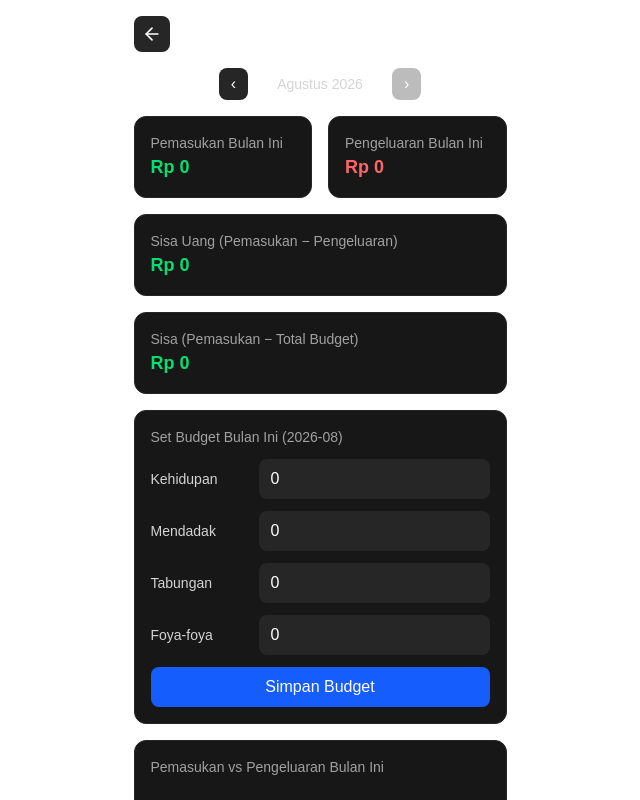
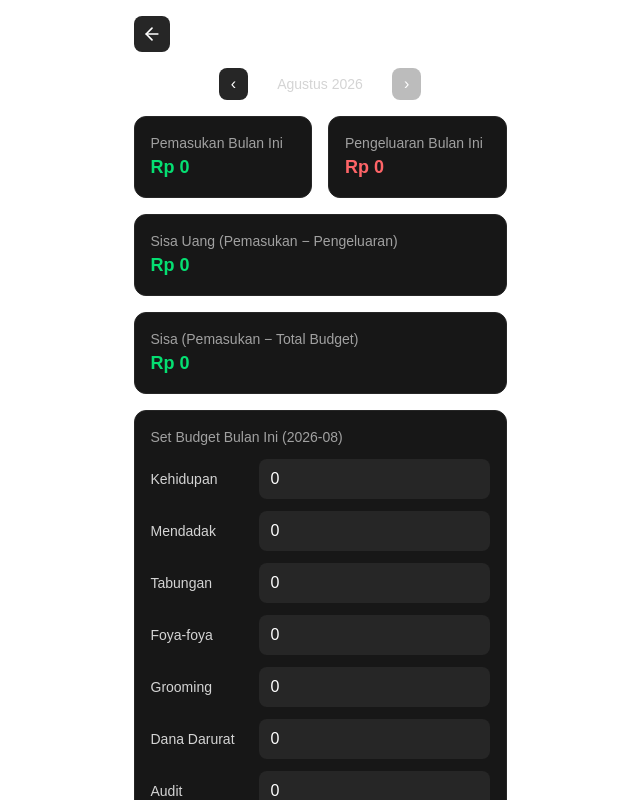
Before and after one commit to topiqnurrm/topiqnurrm-finance-journal, a Next.js app: page /analysis in a window 1280 px wide. Shown: the top 800 px of the page, without its empty margins (320-960 px from the left). Built offline with nearby package versions, Linux system fonts and the light colour scheme; no server answers; the database is empty.

Commit message:
tambah audit, dana darurat, dan grooming sesuai dengan exel mba hani

```diff
--- a/app/analysis/page.tsx
+++ b/app/analysis/page.tsx
@@ -39,8 +39,17 @@ export default function AnalysisPage() {
   const totalExpense = monthlyTransactions
     .filter((t) => t.type === "expense")
     .reduce((s, t) => s + t.amount, 0);
+
+  // Pakai (budget?.field ?? 0) per field supaya aman untuk budget bulan lama
+  // yang belum punya field grooming/dana_darurat/audit.
   const totalBudgetAllocated = budget
-    ? budget.kehidupan + budget.mendadak + budget.tabungan + budget.foya_foya
+    ? (budget.kehidupan ?? 0) +
+      (budget.mendadak ?? 0) +
+      (budget.tabungan ?? 0) +
+      (budget.foya_foya ?? 0) +
+      (budget.grooming ?? 0) +
+      (budget.dana_darurat ?? 0) +
+      (budget.audit ?? 0)
     : 0;
   const sisaBudget = totalIncome - totalBudgetAllocated;
   const sisaUang = totalIncome - totalExpense;
--- a/components/analysis/BudgetForm.tsx
+++ b/components/analysis/BudgetForm.tsx
@@ -13,16 +13,33 @@ const CATEGORIES = [
   { key: "mendadak", label: "Mendadak" },
   { key: "tabungan", label: "Tabungan" },
   { key: "foya_foya", label: "Foya-foya" },
+  { key: "grooming", label: "Grooming" },
+  { key: "dana_darurat", label: "Dana Darurat" },
+  { key: "audit", label: "Audit" },
 ] as const;
 
+const EMPTY_VALUES = {
+  kehidupan: 0,
+  mendadak: 0,
+  tabungan: 0,
+  foya_foya: 0,
+  grooming: 0,
+  dana_darurat: 0,
+  audit: 0,
+};
+
 export default function BudgetForm({ monthId, initialBudget, onSave }: Props) {
-  const [values, setValues] = useState({ kehidupan: 0, mendadak: 0, tabungan: 0, foya_foya: 0 });
+  const [values, setValues] = useState(EMPTY_VALUES);
   const [saving, setSaving] = useState(false);
 
   useEffect(() => {
     if (initialBudget) {
       const { id, ...rest } = initialBudget;
-      setValues(rest);
+      // Merge dengan default 0 supaya budget bulan lama (sebelum kategori baru
+      // ditambahkan) tidak punya field undefined untuk grooming/dana_darurat/audit
+      setValues({ ...EMPTY_VALUES, ...rest });
+    } else {
+      setValues(EMPTY_VALUES);
     }
   }, [initialBudget]);
 
--- a/components/analysis/CategoryBreakdown.tsx
+++ b/components/analysis/CategoryBreakdown.tsx
@@ -1,8 +1,25 @@
 import { formatRupiah } from "@/lib/utils/currency";
 import { Budget, Transaction } from "@/lib/types/finance";
 
-const CATEGORIES = ["kehidupan", "mendadak", "tabungan", "foya_foya"] as const;
-const LABELS: Record<string, string> = { kehidupan: "Kehidupan", mendadak: "Mendadak", tabungan: "Tabungan", foya_foya: "Foya-foya" };
+const CATEGORIES = [
+  "kehidupan",
+  "mendadak",
+  "tabungan",
+  "foya_foya",
+  "grooming",
+  "dana_darurat",
+  "audit",
+] as const;
+
+const LABELS: Record<string, string> = {
+  kehidupan: "Kehidupan",
+  mendadak: "Mendadak",
+  tabungan: "Tabungan",
+  foya_foya: "Foya-foya",
+  grooming: "Grooming",
+  dana_darurat: "Dana Darurat",
+  audit: "Audit",
+};
 
 export default function CategoryBreakdown({ budget, transactions }: { budget: Budget | null; transactions: Transaction[] }) {
   return (
--- a/lib/types/finance.ts
+++ b/lib/types/finance.ts
@@ -1,5 +1,12 @@
 export type TransactionType = "income" | "expense";
-export type ExpenseCategory = "kehidupan" | "mendadak" | "tabungan" | "foya_foya";
+export type ExpenseCategory =
+  | "kehidupan"
+  | "mendadak"
+  | "tabungan"
+  | "foya_foya"
+  | "grooming"
+  | "dana_darurat"
+  | "audit";
 
 export interface Transaction {
   id?: string;
@@ -16,6 +23,9 @@ export const EXPENSE_CATEGORIES: { value: ExpenseCategory; label: string }[] = [
   { value: "mendadak", label: "Mendadak" },
   { value: "tabungan", label: "Tabungan" },
   { value: "foya_foya", label: "Foya-foya" },
+  { value: "grooming", label: "Grooming" },
+  { value: "dana_darurat", label: "Dana Darurat" },
+  { value: "audit", label: "Audit" },
 ];
 
 export interface Budget {
@@ -24,4 +34,7 @@ export interface Budget {
   mendadak: number;
   tabungan: number;
   foya_foya: number;
+  grooming: number;
+  dana_darurat: number;
+  audit: number;
 }
--- a/lib/utils/export-excel.ts
+++ b/lib/utils/export-excel.ts
@@ -7,6 +7,9 @@ const CATEGORY_LABELS: Record<string, string> = {
   mendadak: "Mendadak",
   tabungan: "Tabungan",
   foya_foya: "Foya-foya",
+  grooming: "Grooming",
+  dana_darurat: "Dana Darurat",
+  audit: "Audit",
 };
 
 interface ExportOptions {
```
